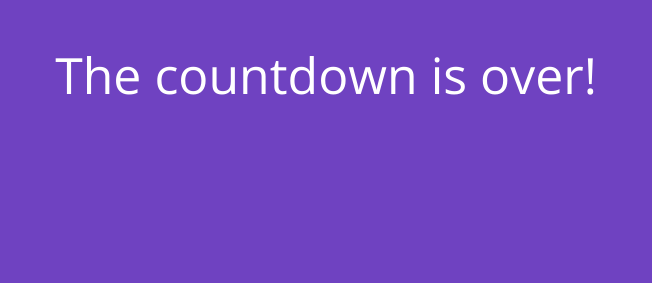
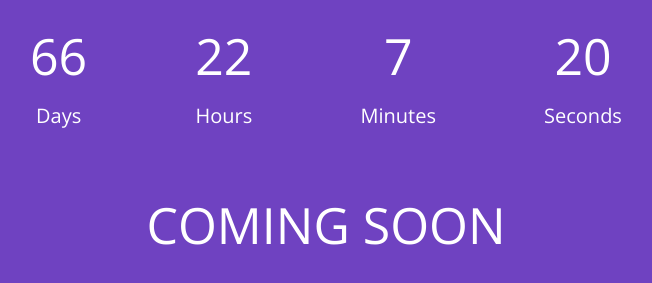
Before and after one commit to datenshicommunity/comingsoon, a plain HTML site: page index.html in a window 1280 px wide. Shown: the part 283-566 px from the top of the page, without its empty margins (314-966 px from the left). Drawn offline with nearby package versions, Linux system fonts and the light colour scheme.

Commit message:
feat: update launching date

```diff
--- a/index.html
+++ b/index.html
@@ -36,7 +36,7 @@
     <script src="assets/bootstrap/js/bootstrap.min.js"></script>
     <script>
         // Set the target date and time for the countdown
-        const targetDate = new Date("2024-06-10T15:50:00+07:00").getTime();
+        const targetDate = new Date("2024-09-21T12:00:00+07:00").getTime();
 
         // Update the countdown every 1 second
         const countdownInterval = setInterval(function() {
```
